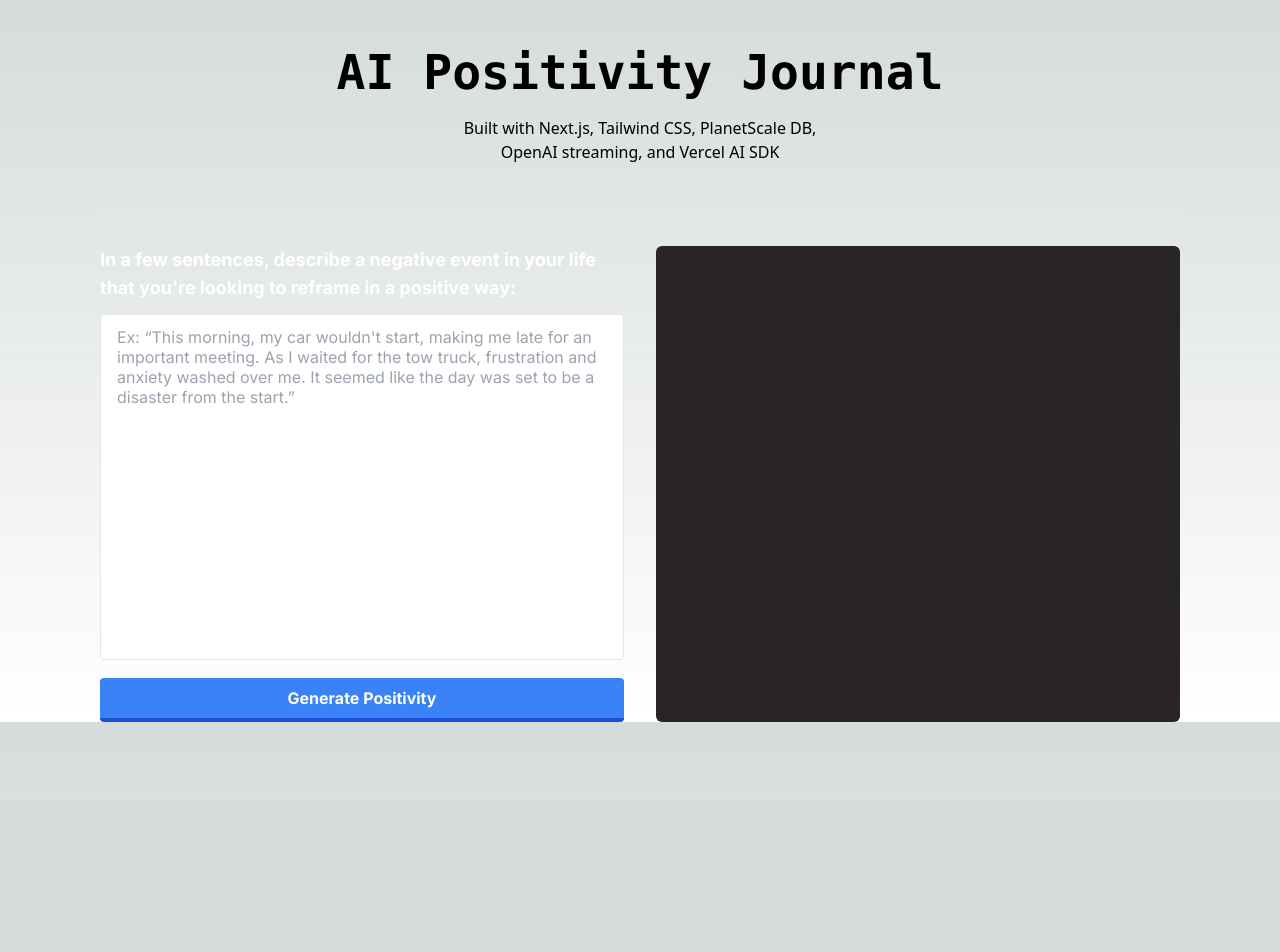
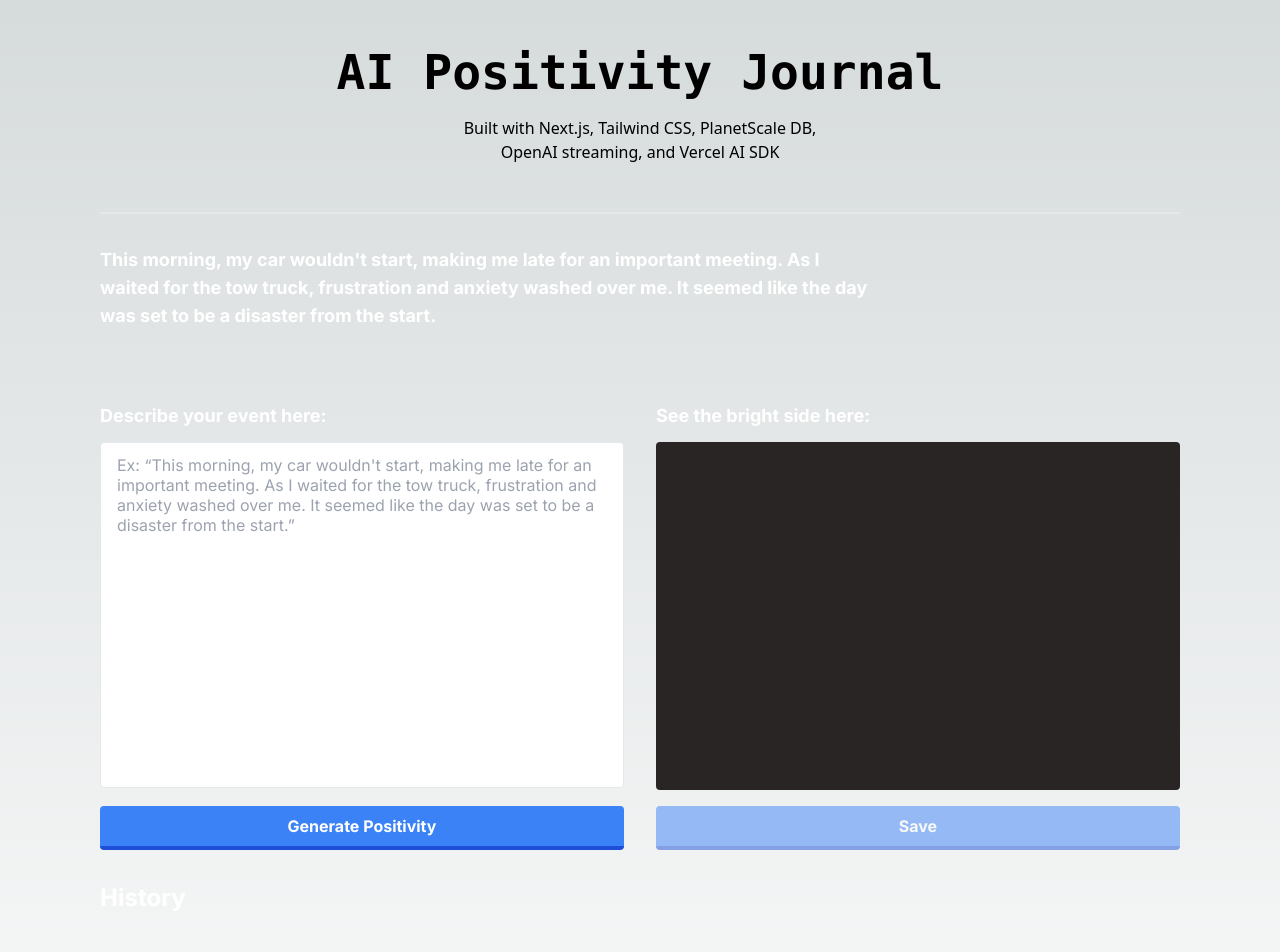
Before and after one commit to ewang0/ai-positivity-journal, a Next.js app: page / in a window 1280 px wide. Shown: the top 952 px of the page. Before the commit the page ends 800 px from the top, so only its background shows below. Built offline with nearby package versions, Linux system fonts and the light colour scheme.

Commit message:
Styling changes for history section and initial description

```diff
--- /dev/null
+++ b/app/history.tsx
@@ -0,0 +1,13 @@
+interface HistoryProps {
+}
+
+const History: React.FC<HistoryProps> = () => {
+    return (
+        <div className="w-full mt-8">
+            <h2 className="block text-white text-2xl font-bold mb-3">History</h2>
+            <div className="h-96"></div>
+        </div>
+    );
+}
+
+export default History;
--- a/app/page.tsx
+++ b/app/page.tsx
@@ -1,28 +1,37 @@
 import FormField from "./formfield";
+import History from "./history";
 
 export default function Home() {
   return (
-    <main className="flex flex-col justify-center items-center max-w-[1080px] m-auto">
+    <main className="flex flex-col max-w-[1080px] m-auto">
       <div className="flex flex-col justify-center items-center w-full py-12 border-b-2">
         {/* <img src="vercel.svg" className="bg-white"/> */}
         <h1 className="font-mono font-bold mb-5 text-center text-5xl">AI Positivity Journal</h1>
         <p className="font-sans max-w-sm text-center">Built with Next.js, Tailwind CSS, PlanetScale DB, OpenAI streaming, and Vercel AI SDK</p>
       </div>
+      <div className="block text-white text-lg font-bold mb-10 mt-8 max-w-3xl">
+        This morning, my car wouldn&apos;t start, making me late for an important meeting. As I waited for the tow truck, frustration and anxiety washed over me. It seemed like the day was set to be a disaster from the start.
+      </div>
       <div className='grid grid-cols-2 gap-x-8'>
         <div>
           <FormField
-            header={"In a few sentences, describe a negative event in your life that you're looking to reframe in a positive way:"}
+            header={"Describe your event here:"}
             placeholder="Ex: “This morning, my car wouldn't start, making me late for an important meeting. As I waited for the tow truck, frustration and anxiety washed over me. It seemed like the day was set to be a disaster from the start.”"
           />
           <button className="bg-blue-500 w-full hover:bg-blue-400 mt-3 text-white font-bold py-2 px-4 border-b-4 border-blue-700 hover:border-blue-500 rounded">
             Generate Positivity
           </button>
         </div>
-        <div className="pt-8">
-          <div className="w-full h-full bg-stone-800 rounded-md">
+        <div className="flex flex-col w-full pt-8">
+          <div className="block text-white text-lg font-bold mb-3">See the bright side here:</div>
+          <div className="h-full bg-stone-800 rounded">
           </div>
+          <button className="bg-blue-500 w-full hover:bg-blue-400 mt-4 text-white font-bold py-2 px-4 border-b-4 border-blue-700 opacity-50 cursor-not-allowed rounded">
+            Save
+          </button>
         </div>
       </div>
+      <History></History>
 
     </main>
   );
```
